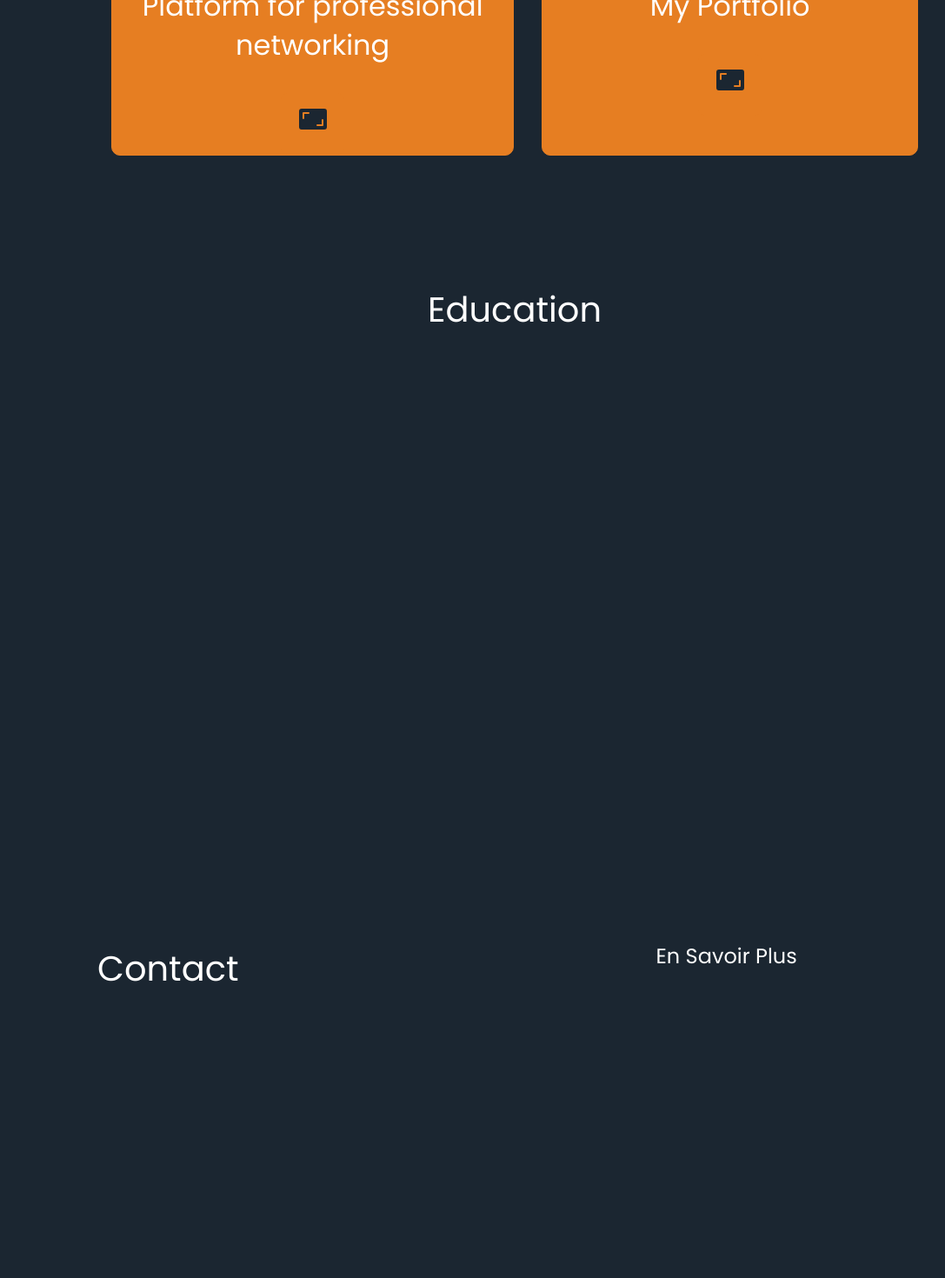
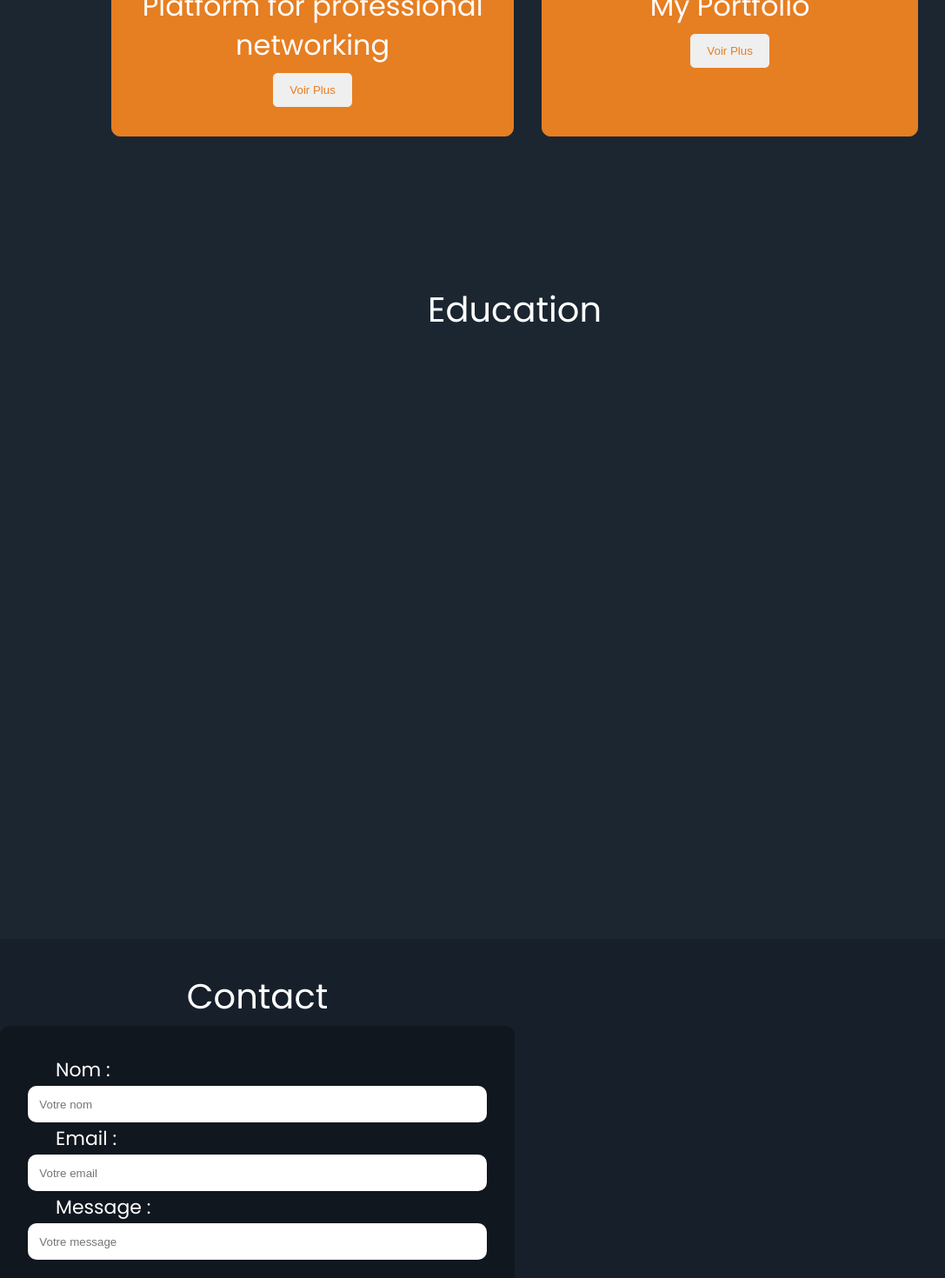
Before and after one commit to BigAma/Portfolio, a React (Create React App) app: page / in a window 1280 px wide. Shown: the part 1320-2790 px from the top of the page at 87% size, without its empty margins (48-1135 px from the left). Built offline with nearby package versions, Linux system fonts and the light colour scheme.

Commit message:
Footer styled | Modal added (react-modal)

```diff
--- a/package.json
+++ b/package.json
@@ -11,6 +11,7 @@
     "react-bootstrap": "^2.4.0",
     "react-dom": "^18.1.0",
     "react-icons": "^4.3.1",
+    "react-modal": "^3.15.1",
     "react-scripts": "5.0.1",
     "react-simple-typewriter": "^3.0.1",
     "web-vitals": "^2.1.4"
--- a/src/components/footer/Footer.jsx
+++ b/src/components/footer/Footer.jsx
@@ -4,12 +4,22 @@ import './footer.css'
 
 const Footer = () => {
   return (
-    <div id='contact' className='container container__footer'>
+    <div id='contact' className='container__footer'>
         <div className='first__footer'>
             <h1>Contact</h1>
+            <div className='form_wrapper'>
+              <form>
+                <label className='form-label'>Nom :</label>
+                <input className='form-input' type="text" placeholder='Votre nom'></input>
+                <label className='form-label'>Email :</label>
+                <input className='form-input' type="email" placeholder='Votre email'></input>
+                <label className='form-label'>Message :</label>
+                <input className='form-input' type="textarea" placeholder='Votre message'></input>
+                <button className='btn-succes btn-send-msg'>Envoyer</button>
+              </form>
+            </div>
         </div>
         <div className='second__footer'>
-            <h2>En Savoir Plus</h2>
         </div>
 
     </div>
--- a/src/components/footer/footer.css
+++ b/src/components/footer/footer.css
@@ -1,6 +1,50 @@
 .container__footer{
+    background-color:#17202a;
     display: flex;
     flex-direction: row;
-    gap: 50%;
     min-height: 50vh;
+    width: 100vw;
+    padding: 2em;
+    padding-bottom: 8em;
 }
+
+.first__footer{
+    padding-left: 1em;
+    width: 50%;
+    text-align: center;
+}
+
+.second__footer{
+    padding-left: 1em;
+    width: 50%;
+}
+
+.form_wrapper{
+    text-align: start;
+    width: fit-content;
+    height: fit-content;
+    background-color: rgba(0, 0, 0, 0.27);
+    padding: 2em;
+    border-radius: 10px;
+}
+
+.form-label{
+    font-size: 22px;
+    padding: 1em;
+    color: white;
+    margin-left: 10px;
+    margin-top: 100px;
+}
+
+.form-input{
+    padding-top: 5px;
+    width: 100%;
+    color: var(--color-primary);
+    border-radius: 10px;
+    padding: 1em;
+}
+
+.btn-send-msg{
+    margin-top: 2em;
+    font-size: larger;
+}
--- /dev/null
+++ b/src/components/portfolio/MyModal.jsx
@@ -0,0 +1,52 @@
+import React, {useState} from 'react'
+import Modal from 'react-modal';
+import { AiOutlineClose } from 'react-icons/ai'
+
+import ImgProject1 from '../../assets/home-page.jpg'
+import ImgProject2 from '../../assets/portfolio.png'
+
+Modal.setAppElement("#root")
+
+function MyModal1() {
+  const [modalIsOpen, setModalIsOpen] = useState(false)
+
+  return (
+    <div className='modal_wrapper'>
+      <button className="btn" onClick={() => setModalIsOpen(true)}>Voir Plus</button>
+        <Modal className="modal-container" isOpen={modalIsOpen} onRequestClose={() => setModalIsOpen(false)}>
+          <button className="btn-close" onClick={() => setModalIsOpen(false)}><AiOutlineClose /></button>
+          <div>
+            <img className="portfolio-project-img" src={ImgProject1} alt='Project Overview'></img>
+          </div>
+          <h2 className='text-center modal-title'><span className='modal-text'>Hel</span></h2>
+          <p>This project was code with: <span className='modal-text'>Python|Django HTML CSS|Bootstrap</span></p>
+          <p>This project is a : <span className='modal-text'>Web Plateform</span></p>
+          <p>Project description : <span className='modal-text'>Allows professionals to get in touch</span></p>
+          <p>You can see it here :</p>
+        </Modal>
+    </div>
+  )
+}
+
+function MyModal2() {
+  const [modalIsOpen, setModalIsOpen] = useState(false)
+
+  return (
+    <div className='modal_wrapper'>
+      <button className="btn" onClick={() => setModalIsOpen(true)}>Voir Plus</button>
+        <Modal className="modal-container" isOpen={modalIsOpen} onRequestClose={() => setModalIsOpen(false)}>
+          <button className="btn-close" onClick={() => setModalIsOpen(false)}><AiOutlineClose /></button>
+          <div className='modal-img-container'>
+            <img className="portfolio-project-img" src={ImgProject2} width="65vw" alt='Project Overview'></img>
+          </div>
+          <h2 className='text-center modal-title'><span className='modal-text'>Portfolio</span></h2>
+          <p>This project was code with: <span className='modal-text'>JavaScript|React Librairies React HTML CSS|Bootstrap</span></p>
+          <p>This project is a : <span className='modal-text'>Web Site</span></p>
+          <p>Project description : <span className='modal-text'>My portfolio, describing everything about me. From a professional point of view at least.</span></p>
+          <p>You can see it here : </p>
+        </Modal>
+    </div>
+  )
+}
+
+export {MyModal1, MyModal2}
--- a/src/components/portfolio/Project.jsx
+++ b/src/components/portfolio/Project.jsx
@@ -1,6 +1,6 @@
 import React from 'react'
 
-import { BsAspectRatioFill } from 'react-icons/bs'
+import {MyModal1, MyModal2} from './MyModal'
 
 function Project(props) {
   return (
@@ -11,7 +11,8 @@ function Project(props) {
         <div className='portfolioitem-desc__container'>
             <h5>{props.projectName}</h5>
             <p>{props.projectDesc}</p>
-            <a className="btn btn-primary btn-portfolioitem" href='#quelquepart'><BsAspectRatioFill /></a>
+
+            {props.projectName==="Hel" ? <MyModal1 /> : <MyModal2/> }
         </div>
     </div>
   )
--- a/src/components/portfolio/portfolio.css
+++ b/src/components/portfolio/portfolio.css
@@ -30,6 +30,7 @@
 
 .portfolioitem-desc__container{
     padding-top: 0,5em;
+    padding-bottom: 1em;
 }
 
 .portfolioitem-desc__container p {
@@ -42,8 +43,57 @@
 
 .portfolio-project-img{
     border-radius: 10px 10px 0 0;
+    object-fit: cover;
 }
 
 .btn-portfolioitem{
     margin-top: 2rem;
 }
+
+.modal-container{
+    position: relative;
+    top: 5vh;
+    left: 50%;
+    width: 65vw;
+    transform: translateX(-50%);
+    background-color: black;
+    padding: 2em;
+    border-radius: 10px;
+    color: var(--color-primary);
+    max-height: 90vh;
+    overflow-y: auto;
+}
+
+.btn-close{
+    position: fixed;
+    right: 30px;
+    top: 20px;
+    background-color: transparent;
+    color: var(--color-primary);
+    padding: 1px;
+    font-size: 30px;
+    cursor: pointer;
+    border-radius: 5px;
+}
+
+.btn-close:hover{
+    background-color: var(--color-primary);
+    color: white;
+}
+
+.modal-title{
+    font-size: 30px;
+    padding: 1em;
+}
+
+.modal-text{
+    color: var(--color-light);
+    font-size: 20px;
+    padding-left: 1em;
+    padding-top: 2em;
+    margin-top: 1em;
+}
+
+.modal-img-container{
+    padding: 2em;
+}
--- a/src/index.css
+++ b/src/index.css
@@ -85,6 +85,22 @@ a:hover{
     border-color: transparent;
 }
 
+.btn-succes{
+    background-color:  #239b56 ;
+    color: var(--color-light);
+    padding: 0.75rem 1.2rem;
+    border-radius: 10px;
+    cursor: pointer;
+    transition: var(--transition);
+}
+
+.btn-succes:hover{
+    background-color: var(--color-light);
+    color: #239b56;
+    border-radius: 10px;
+    border: 1px solid #239b56;
+}
+
 img {
     display: block;
     width: 100%;
@@ -117,3 +133,7 @@ img {
 .text-light{
     color: var(--color-light);
 }
+
+.text-center{
+    text-align: center;
+}
```
Also changed, not shown: src/components/portfolio/Portfolio.jsx (+10 -3 lines), 1 other file (tests, documents, lock files or other folders).
